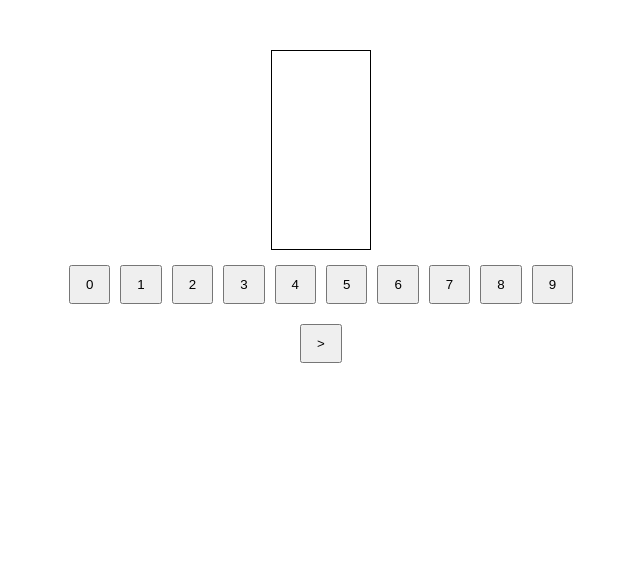
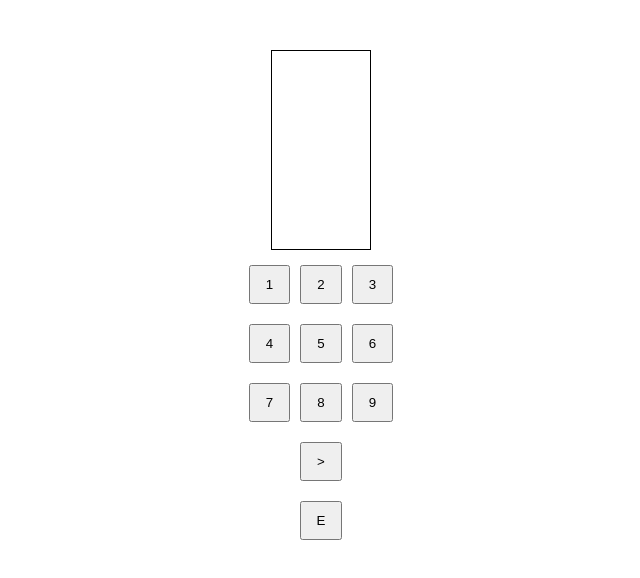
Before and after one commit to ArmaniEt/redux_locker, a React (Create React App) app: page / in a window 1280 px wide. Shown: the top 578 px of the page, without its empty margins (319-959 px from the left). Built offline with nearby package versions, Linux system fonts and the light colour scheme.

Commit message:
Wrote logic for access and deny, fixed keyboard, done with entering component

```diff
--- a/src/components/Confirm/Confirm.css
+++ b/src/components/Confirm/Confirm.css
@@ -0,0 +1,9 @@
+.confirm_button_wrapper {
+    margin-top: 10px;
+    display: block;
+}
+
+.confirm_button {
+    padding: 10px 15px;
+    margin: 5px 5px;
+}
--- a/src/components/Confirm/Confirm.js
+++ b/src/components/Confirm/Confirm.js
@@ -1,9 +1,9 @@
-import React from "react"
+import React from "react";
+import './Confirm.css';
 
-
-const Confirm = () => {
-    return <div>
-
+const Confirm = (props) => {
+    return <div className="confirm_button_wrapper">
+        <button onClick={() => props.confirmation()} className="confirm_button" type="button">E</button>
     </div>
 };
 
--- a/src/containers/Locker/Locker.css
+++ b/src/containers/Locker/Locker.css
@@ -7,3 +7,11 @@
 .wrapper {
     text-align: center;
 }
+
+.access_confirm_text {
+    color: green;
+}
+
+.access_denied_text {
+    color: red;
+}
--- a/src/containers/Locker/Locker_api.js
+++ b/src/containers/Locker/Locker_api.js
@@ -4,21 +4,30 @@ import Buttons from "./../../components/Buttons/Buttons";
 import Display from "./../../components/Display/Display";
 import './Locker.css';
 import Eraser from "./../../components/Eraser/Eraser";
+import Confirm from "./../../components/Confirm/Confirm";
 
 const arr = [];
-const arrLength = 9;
-for (let i = 0; i <= arrLength; i++) {
+const arrLength = 3;
+for (let i = 1; i <= arrLength; i++) {
     arr.push(i);
 }
 
 
 class Locker extends Component {
     render() {
-        console.log(this.props.digits);
+        console.log(this.props);
         return <div className="wrapper">
+            {this.props.access_granted ?
+                <p className="access_confirm_text">Access Granted</p>
+                : null}
+            {this.props.access_denied ?
+                <p className="access_denied_text">Access Denied</p>
+
+                : null}
             <Display
                 digit={this.props.digits.replace(/\d/g, "*")}
             />
+            <div>
                 {arr.map(currentVal => {
                     return <Buttons
                         clicked={this.props.getInput}
@@ -26,8 +35,30 @@ class Locker extends Component {
                         key={currentVal}
                     />
                 })}
+            </div>
+            <div>
+                {arr.map((currentVal) => {
+                    return <Buttons
+                        clicked={this.props.getInput}
+                        val={currentVal + 3}
+                        key={currentVal + 3}
+                    />
+                })}
+            </div>
+            <div>
+                {arr.map((currentVal) => {
+                    return <Buttons
+                        clicked={this.props.getInput}
+                        val={currentVal + 6}
+                        key={currentVal + 6}
+                    />
+                })}
+            </div>
             <Eraser
                 onDelete={this.props.deleteDigit}
+            />
+            <Confirm
+                confirmation={this.props.confirmPassword}
             />
         </div>
     }
@@ -36,7 +67,9 @@ class Locker extends Component {
 // passed global redux state as props's to our component
 const mapStateToProps = state => {
     return {
-        digits: state.digits
+        digits: state.digits,
+        access_granted: state.access_granted,
+        access_denied: state.access_denied
     }
 };
 
@@ -45,7 +78,8 @@ const mapStateToProps = state => {
 const mapDispatchToProps = dispatch => {
     return {
         getInput: (value) => dispatch({type: "INPUT", value}),
-        deleteDigit: () => dispatch({type: "DELETE"})
+        deleteDigit: () => dispatch({type: "DELETE"}),
+        confirmPassword: () => dispatch({type: "COMPARE"})
     }
 };
 
--- a/src/store/reducer.js
+++ b/src/store/reducer.js
@@ -1,6 +1,8 @@
 const initialState = {
     digits: "",
-    password: '1234'
+    password: '1234',
+    access_granted: false,
+    access_denied: false
 };
 
 const reducer = (state = initialState, action) => {
@@ -10,6 +12,10 @@ const reducer = (state = initialState, action) => {
             return {...state, digits: (state.digits + action.value).substring(0, 4)};
         case "DELETE":
             return {...state, digits: state.digits.substr(0, state.digits.length - 1)};
+        case "COMPARE":
+            let access_granted = state.digits === state.password;
+            let access_denied = state.digits !== state.password;
+            return {...state, access_granted: access_granted, access_denied: access_denied};
         default:
             return state;
     }
```
Also changed, not shown: src/components/Zero/Zero.css (added), src/components/Zero/Zero.js (added). Lines whose indentation alone changed are shown as unchanged.
